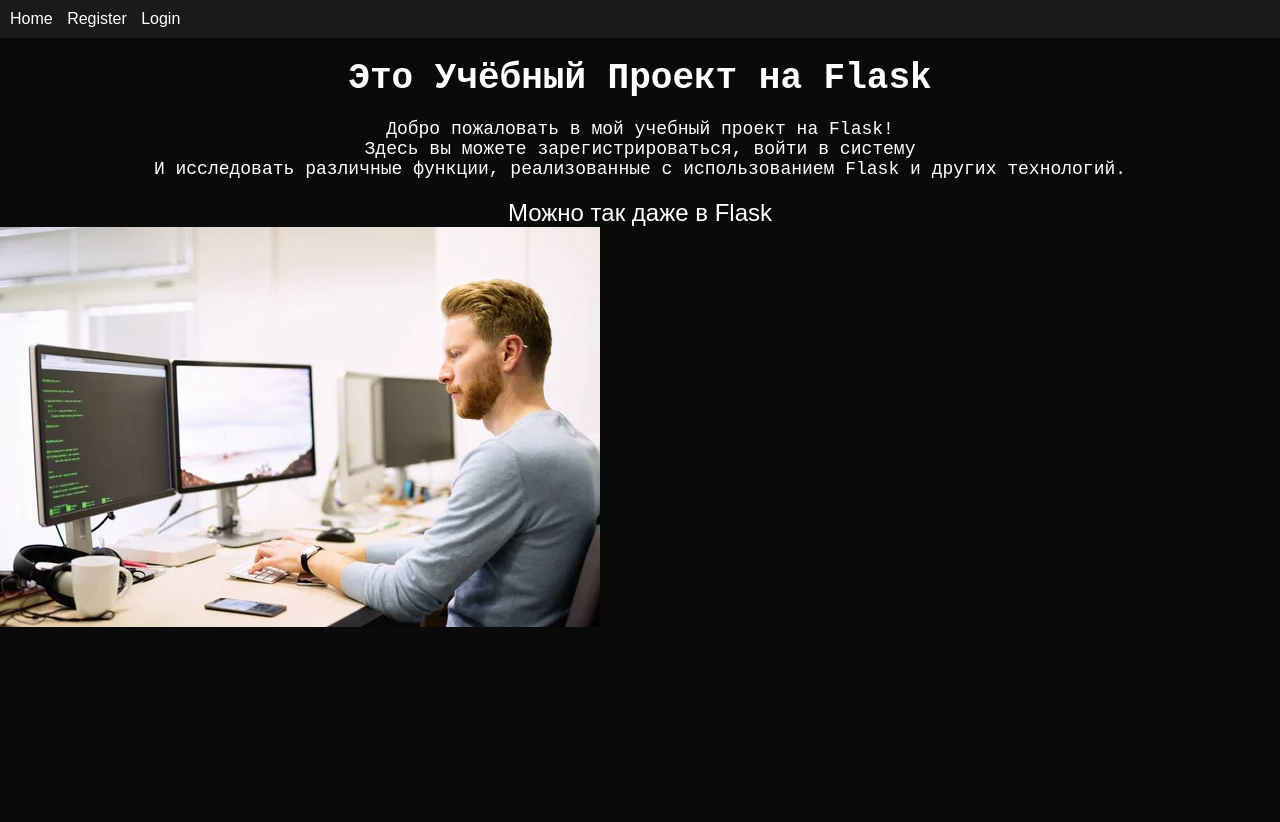
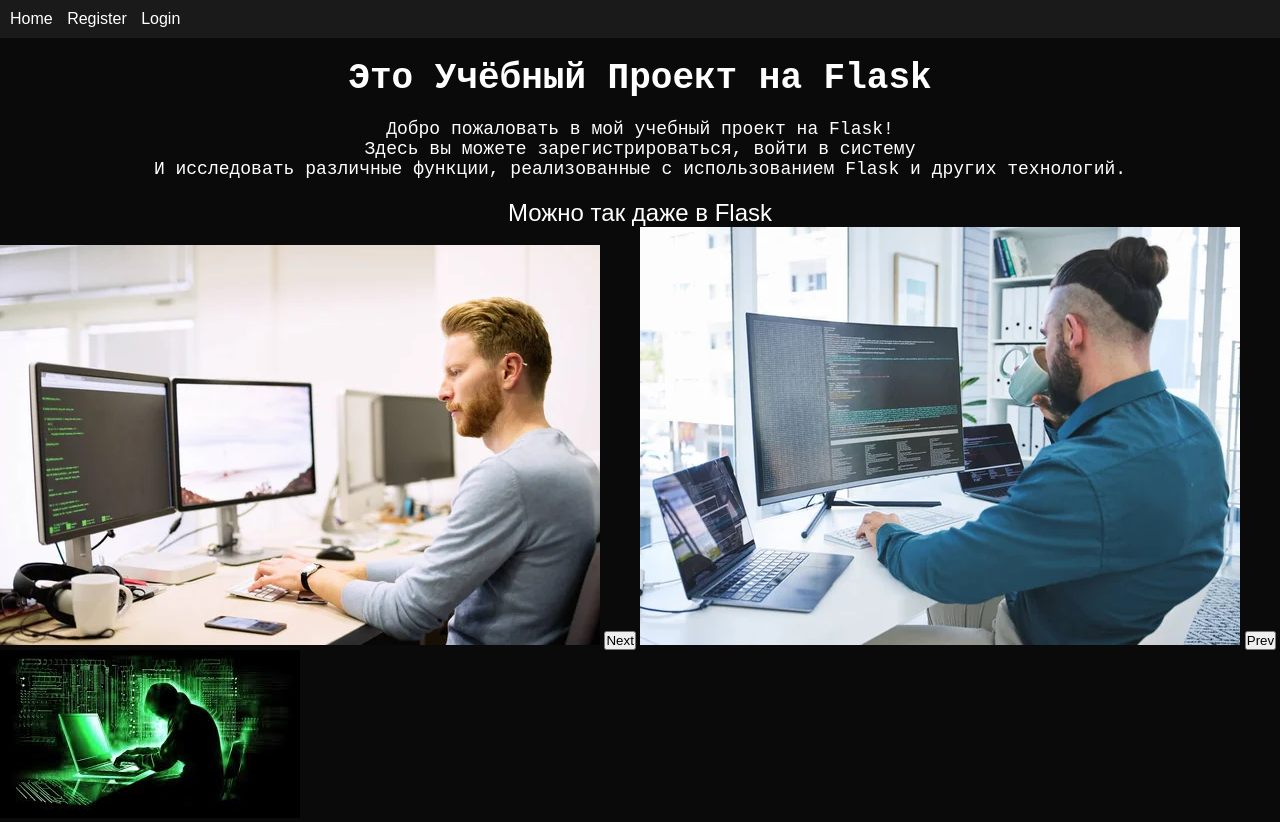
Before and after one commit to pablaofficeal/Flask_Project, a Flask app: page / in a window 1280 px wide. Before the commit the page ends 627 px from the top, so only its background shows below. Run offline with Flask 3, Linux system fonts and the light colour scheme.

```diff
--- a/frontend/templates/index.html
+++ b/frontend/templates/index.html
@@ -68,6 +68,12 @@
     <div class="image-test">
         <p>Можно так даже в Flask</p>
         <img src="/static/icon/depositphotos_137026300-stock-photo-programmer-working-in-a-software.jpg" alt="Test Image">
+        <button id="next">Next</button>
+        <img src="/static/icon/depositphotos_671320912-stock-photo-programmer-developer-man-computer-coding.jpg" alt="Test Image 2">
+        <button id="prev">Prev</button>
+        <img src="/static/icon/images (1).jpeg" alt="">
     </div>
+        <script>
+        </script>
 </body>
 </html>
```
Also changed, not shown: frontend/static/icon/depositphotos_671320912-stock-photo-programmer-developer-man-computer-coding.jpg (added), frontend/static/icon/images (1).jpeg (added).
